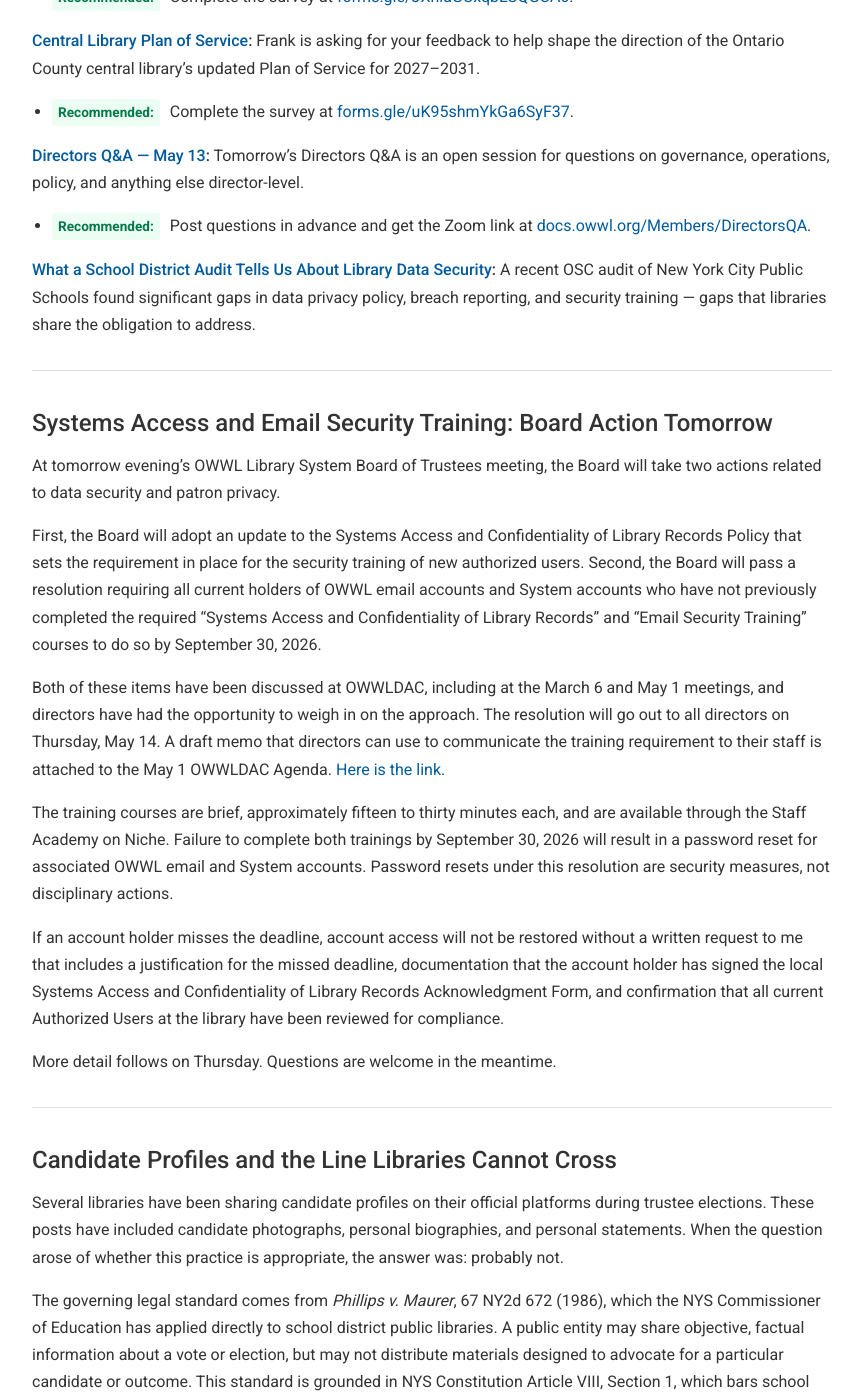
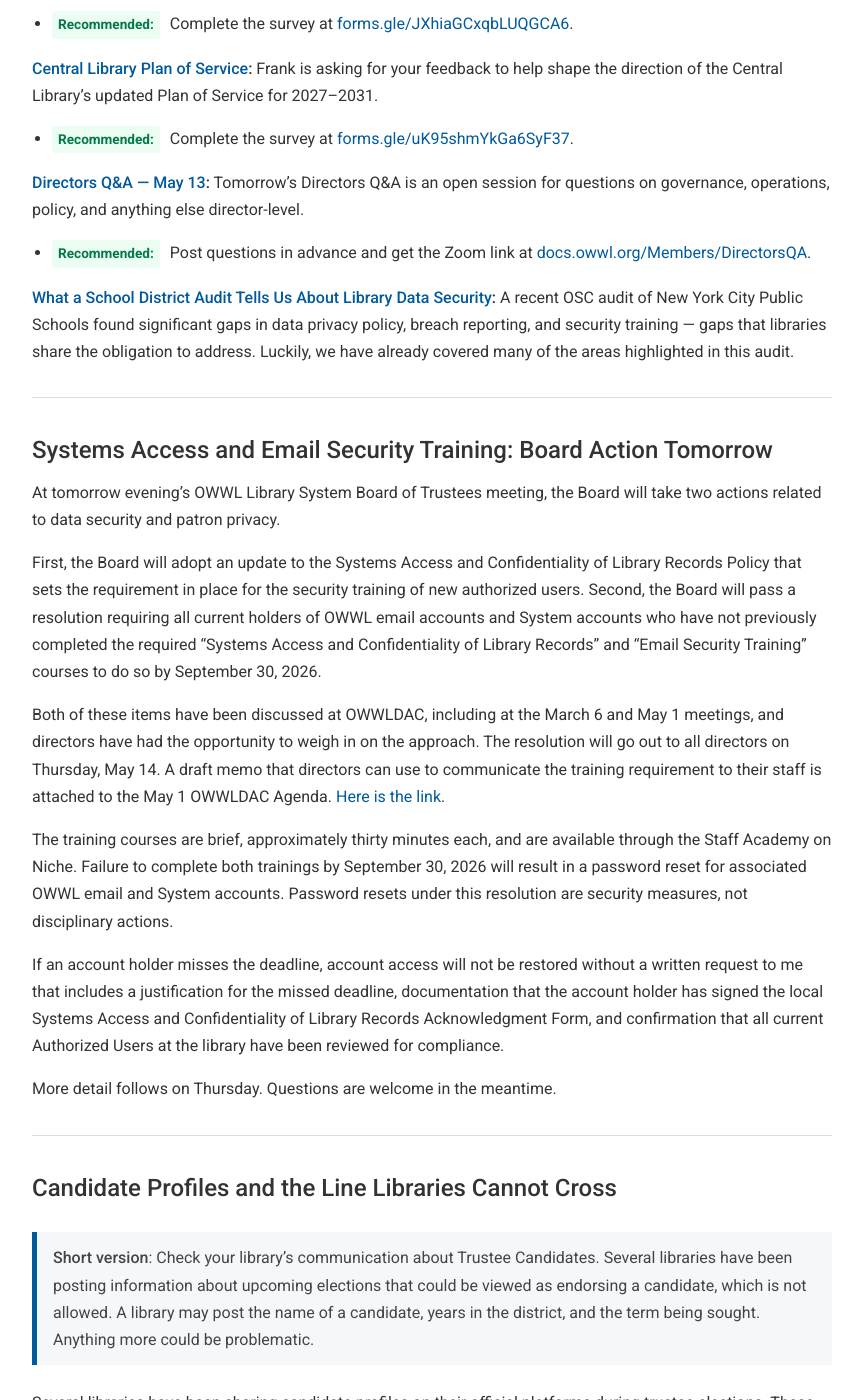
Before and after one commit to OWWL-Library-System/briefing, a Jekyll site: the page built from director/2026-05-12.md, in a window 1280 px wide and 1400 px high, scrolled down 706 px. Shown: the whole window, without its empty margins (208-1071 px from the left). Built offline with Jekyll 4.4.1, drawn with Linux system fonts in a browser that asks for light colours; some of the changed text lies outside the part shown.

Commit message:
Update 2026-05-12.md

```diff
--- a/director/2026-05-12.md
+++ b/director/2026-05-12.md
@@ -10,21 +10,21 @@ title: Director Briefing - May 12, 2026
 **[Systems Access and Email Security Training: Board Action Tomorrow](#systems-access-and-email-security-training-board-action-tomorrow):** The OWWL Board of Trustees meets tomorrow evening and will update the Systems Access and Confidentiality of Library Records Policy and pass a resolution requiring all current account holders to complete security training by September 30, 2026.
 - <span class="action action-urgent">Urgent:</span> Watch for the full resolution on Thursday. A draft staff memo will also follow.
 
-**[Candidate Profiles and the Line Libraries Cannot Cross](#candidate-profiles-and-the-line-libraries-cannot-cross):** Several libraries have been sharing candidate profiles on their official platforms during trustee elections. When the question arose of whether this practice is appropriate, the answer was: probably not.
-- <span class="action action-optional">Informational:</span> Reach out to Ron with questions about your library's election practices.
+**[Candidate Profiles and the Line Libraries Cannot Cross](#candidate-profiles-and-the-line-libraries-cannot-cross):** Several libraries have been sharing candidate profiles on their official platforms during trustee elections that may be considered candidate endorsement. When the question arose of whether this practice is appropriate, the answer was: probably not.
+- <span class="action action-optional">Informational:</span> Check your candidate information and posts. Libraries may provide only limited information on Trustee candidates and their elections. Name, years in the district, and date of the vote. That's it.
 
 **[New York State Budget: Immigration Protections for Libraries](#new-york-state-budget-immigration-protections-for-libraries):** The final State Budget includes a comprehensive set of immigration protections that directly affect libraries, including a prohibition on ICE entering libraries without a judicial warrant.
 
 **[Plan of Service 2027–2031: Mini Survey #11 on Professional Development](#plan-of-service-20272031-mini-survey-11-on-professional-development):** This week's mini survey focuses on professional learning opportunities for directors, staff, and trustees.
 - <span class="action action-recommended">Recommended:</span> Complete the survey at [forms.gle/JXhiaGCxqbLUQGCA6](https://forms.gle/JXhiaGCxqbLUQGCA6).
 
-**[Central Library Plan of Service](#central-library-plan-of-service):** Frank is asking for your feedback to help shape the direction of the Ontario County central library's updated Plan of Service for 2027–2031.
+**[Central Library Plan of Service](#central-library-plan-of-service):** Frank is asking for your feedback to help shape the direction of the Central Library’s updated Plan of Service for 2027–2031.
 - <span class="action action-recommended">Recommended:</span> Complete the survey at [forms.gle/uK95shmYkGa6SyF37](https://forms.gle/uK95shmYkGa6SyF37).
 
 **[Directors Q&A — May 13](#directors-qa--may-13):** Tomorrow's Directors Q&A is an open session for questions on governance, operations, policy, and anything else director-level.
 - <span class="action action-recommended">Recommended:</span> Post questions in advance and get the Zoom link at [docs.owwl.org/Members/DirectorsQA](https://docs.owwl.org/Members/DirectorsQA).
 
-**[What a School District Audit Tells Us About Library Data Security](#what-a-school-district-audit-tells-us-about-library-data-security):** A recent OSC audit of New York City Public Schools found significant gaps in data privacy policy, breach reporting, and security training — gaps that libraries share the obligation to address.
+**[What a School District Audit Tells Us About Library Data Security](#what-a-school-district-audit-tells-us-about-library-data-security):** A recent OSC audit of New York City Public Schools found significant gaps in data privacy policy, breach reporting, and security training — gaps that libraries share the obligation to address. Luckily, we have already covered many of the areas highlighted in this audit.
 
 </div>
 
@@ -38,7 +38,7 @@ First, the Board will adopt an update to the Systems Access and Confidentiality
 
 Both of these items have been discussed at OWWLDAC, including at the March 6 and May 1 meetings, and directors have had the opportunity to weigh in on the approach. The resolution will go out to all directors on Thursday, May 14. A draft memo that directors can use to communicate the training requirement to their staff is attached to the May 1 OWWLDAC Agenda. [Here is the link](https://docs.owwl.org/pub/Members/Meetings/DirectorsAdvisoryCouncilAgendaMay12026/2026.05.01%20Draft%20Memo%20Requested%20by%20OWWLDAC%20for%20Systems%20Access%20Training.docx).
 
-The training courses are brief, approximately fifteen to thirty minutes each, and are available through the Staff Academy on Niche. Failure to complete both trainings by September 30, 2026 will result in a password reset for associated OWWL email and System accounts. Password resets under this resolution are security measures, not disciplinary actions.
+The training courses are brief, approximately thirty minutes each, and are available through the Staff Academy on Niche. Failure to complete both trainings by September 30, 2026 will result in a password reset for associated OWWL email and System accounts. Password resets under this resolution are security measures, not disciplinary actions.
 
 If an account holder misses the deadline, account access will not be restored without a written request to me that includes a justification for the missed deadline, documentation that the account holder has signed the local Systems Access and Confidentiality of Library Records Acknowledgment Form, and confirmation that all current Authorized Users at the library have been reviewed for compliance.
 
@@ -47,6 +47,8 @@ More detail follows on Thursday. Questions are welcome in the meantime.
 ---
 
 ## Candidate Profiles and the Line Libraries Cannot Cross
+
+> **Short version**: Check your library's communication about Trustee Candidates. Several libraries have been posting information about upcoming elections that could be viewed as endorsing a candidate, which is not allowed. A library may post the name of a candidate, years in the district, and the term being sought. Anything more could be problematic.
 
 Several libraries have been sharing candidate profiles on their official platforms during trustee elections. These posts have included candidate photographs, personal biographies, and personal statements. When the question arose of whether this practice is appropriate, the answer was: probably not.
 
@@ -106,9 +108,7 @@ Please respond in whatever format works best for you. Bullet points, short notes
 
 ---
 
-## Central Library Plan of Service
-
-*From Frank:*
+## Central Library Plan of Service, from Frank
 
 As our library system's central library, we are required to have an approved Plan of Service. We are currently in the process of developing an updated Plan of Service for the 2027–2031 term and are reaching out to ask for your help. Your feedback is essential in shaping the direction of your central library. Please fill out the short survey below and let us know your thoughts. Thank you.
 
```
